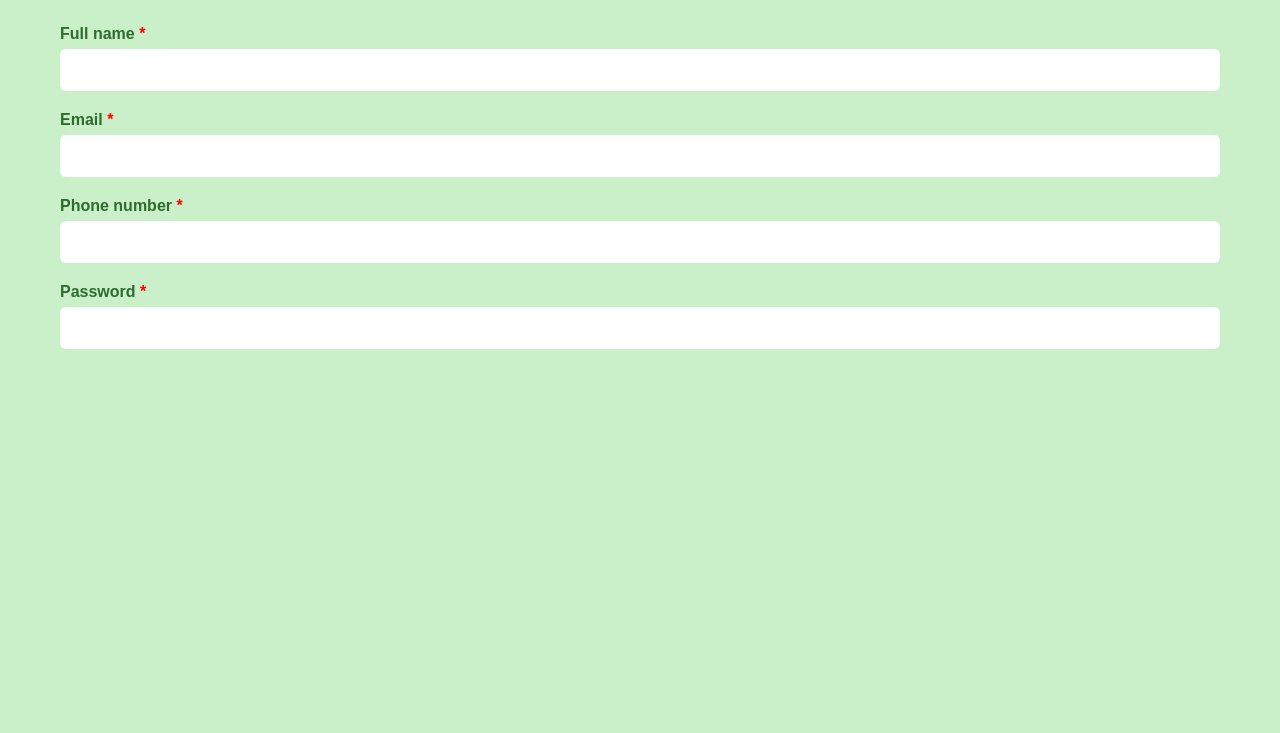
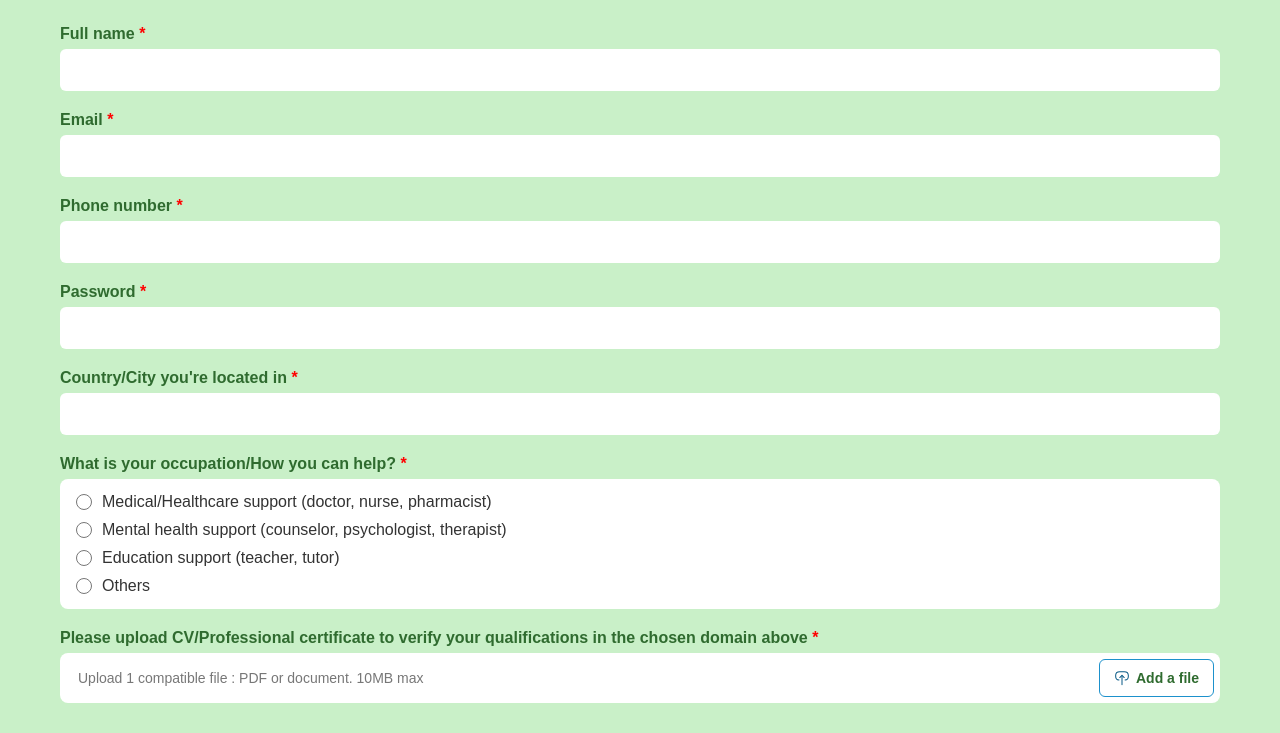
Before and after one commit to halima445/Hack-in, a plain HTML site: page heros-maker.html in a window 1280 px wide. Shown: the part 87-820 px from the top of the page. Drawn offline with Linux system fonts and the light colour scheme.

```diff
--- a/hero.css
+++ b/hero.css
@@ -67,9 +67,10 @@
   font-weight: 600;
 }
 
-.form-group span {
+.form-group  span {
   color: red;
 }
+
 
 input {
   height: 42px;
@@ -162,3 +163,96 @@
     font-weight: bold;
     margin-left: 100;
 }
+
+/* RADIO GROUP WHITE BOX HERO MAKER */
+.radio-group {
+  background-color: white;
+  padding: 14px 16px;
+  border-radius: 8px;
+  display: flex;
+  flex-direction: column;
+  gap: 10px;
+}
+
+/* EACH RADIO OPTION */
+.radio-option {
+  display: flex;
+  align-items: center;
+  gap: 10px;          /* space between circle and text */
+  cursor: pointer;
+}
+
+/* RADIO CIRCLE SIZE */
+.radio-option input[type="radio"] {
+  width: 16px;
+  height: 16px;
+}
+
+/* RADIO TEXT */
+.radio-option span {
+  color: #333;
+  font-weight: normal;
+}
+
+
+
+
+
+
+/* FILE UPLOAD CONTAINER */
+.file-upload {
+  display: flex;
+  align-items: center;
+  background-color: white;
+  border-radius: 8px;
+  padding: 6px;
+}
+
+/* HIDE REAL INPUT */
+.file-input {
+  display: none;
+}
+
+/* LEFT PART (FAKE INPUT) */
+.file-placeholder {
+  flex: 1;
+  padding: 10px 12px;
+  font-size: 14px;
+  color: #777;
+}
+
+/* RIGHT BUTTON */
+.file-button {
+  display: flex;
+  align-items: center;
+  gap: 6px;
+  background-color: transparent;   /* transparent background */
+  color: #1D91CC;                  /* blue text */
+  padding: 10px 14px;
+  border-radius: 6px;
+  cursor: pointer;
+  font-size: 14px;
+  font-weight: 600;
+  border: 1.5px solid #1D91CC; /* blue wireframe */
+}
+
+
+/* ICON SIZE */
+.file-button img {
+  width: 16px;
+  height: 16px;
+}
+.link {
+  color: #F3A218;
+  text-decoration: none;
+}
+
+#link-soil {
+  color: #A4DD9E;
+  text-decoration: none;
+}
+
+#link-water {
+  color: #1D91CC;
+  text-decoration: none;
+}
--- a/heros-maker.html
+++ b/heros-maker.html
@@ -17,7 +17,7 @@
         <img src="images\arrow-up-right.svg" alt="arrow" />
       </div>
 
-      <h1 class="hero-title">Hero</h1>
+      <h1 class="hero-title">Hero's Maker</h1>
 
       <img src="images\Vector.svg" alt="Nabta logo" class="logo" />
     </div>
@@ -45,6 +45,70 @@
         <label>Password <span>*</span></label>
         <input type="password"/>
       </div>
+
+      <div class="form-group">
+        <label>Country/City you're located in <span>*</span></label>
+        <input type="text" />
+      </div>
+
+      <div class="form-group">
+        <label>What is your occupation/How you can help? <span>*</span></label>
+
+        <!-- ONE white box for all options -->
+        <div class="radio-group">
+
+         <label class="radio-option">
+         <input type="radio" name="help_type" value="consultation">
+        <span>Medical/Healthcare support (doctor, nurse, pharmacist)</span>
+        </label>
+
+        <label class="radio-option">
+        <input type="radio" name="help_type" value="supplies">
+        <span>Mental health support (counselor, psychologist, therapist)</span>
+        </label>
+
+        <label class="radio-option">
+        <input type="radio" name="help_type" value="surgery">
+        <span>Education support (teacher, tutor)</span>
+        </label>
+
+        <label class="radio-option">
+         <input type="radio" name="help_type" value="others">
+        <span>Others</span>
+        </label>
+
+        </div>
+      </div>
+
+      <div class="form-group">
+        <label>Please upload CV/Professional certificate to verify your qualifications in the chosen domain above <span>*</span></label>
+
+        <!-- FILE UPLOAD FIELD -->
+         <div class="file-upload">
+
+         <!-- Hidden real file input -->
+        <input
+         type="file"
+        id="certificate"
+        name="certificate"
+        class="file-input"
+        />
+
+        <!-- Fake input (visual only) -->
+        <div class="file-placeholder">
+          Upload 1 compatible file : PDF or document. 10MB max
+        </div>
+
+        <!-- Button on the right -->
+        <label for="certificate" class="file-button">
+        <img src="images\import.svg" alt="Add file icon">
+        <p>Add a file</p>
+        </label>
+
+    </div>
+</div>
+
+
     </div>
  </body>
  </html>
--- /dev/null
+++ b/style1.css
@@ -0,0 +1,95 @@
+/* RESET */
+* {
+  margin: 0;
+  padding: 0;
+  box-sizing: border-box;
+  font-family: "Arial", sans-serif;
+}
+
+/* PAGE */
+body {
+  background-color: #ffffff;
+  padding: 40px;
+}
+
+/* MAIN CONTAINER → ROW */
+.cards-container {
+  display: flex;
+  gap: 180px;
+  justify-content: center;
+}
+
+/* CARD */
+.card {
+  background-color: #bfecc2; /* soft green */
+  width: 420px;
+  padding: 30px 25px;
+  border-radius: 35px;
+  position: relative;
+  display: flex;
+  flex-direction: column;
+  align-items: center;
+}
+
+/* TITLE */
+.card-title {
+  font-size: 32px;
+  font-weight: 700;
+  color: #7a5a2b; /* brown */
+  margin-bottom: 25px;
+}
+
+/* IMAGE CONTAINER */
+.image-wrapper {
+  width: 100%;
+  height: 420px;
+  border-radius: 30px;
+  overflow: hidden;
+  margin-bottom: 20px;
+}
+
+.image-wrapper img {
+  width: 100%;
+  height: 100%;
+  object-fit: cover;
+}
+
+/* TEXT */
+.card-text {
+  font-size: 14px;
+  color: #7a5a2b;
+  text-align: center;
+  margin-bottom: 25px;
+  max-width: 320px;
+}
+
+/* BUTTON */
+.engage-btn {
+  background-color: #7a5a2b;
+  color: white;
+  border: none;
+  border-radius: 12px;
+  padding: 10px 18px;
+
+  display: flex;
+  align-items: center;
+  gap: 8px;
+
+  font-size: 14px;
+  cursor: pointer;
+  position: absolute;
+  bottom: 10px;
+  right: 20px;
+}
+
+/* ARROW SVG */
+.engage-btn img {
+  width: 14px;
+  height: 14px;
+}
+
+
+.button-toform {
+    color: #f9fafb;
+    text-decoration: none;
+}
```
Also changed, not shown: hero.html (+3 -3 lines), index.html (deleted, +0 -15 lines), index1.html (added, +51 -0 lines), images/button icon.svg (added), images/import.svg (added), script.js (deleted), script1.js (added), style.css (deleted).
